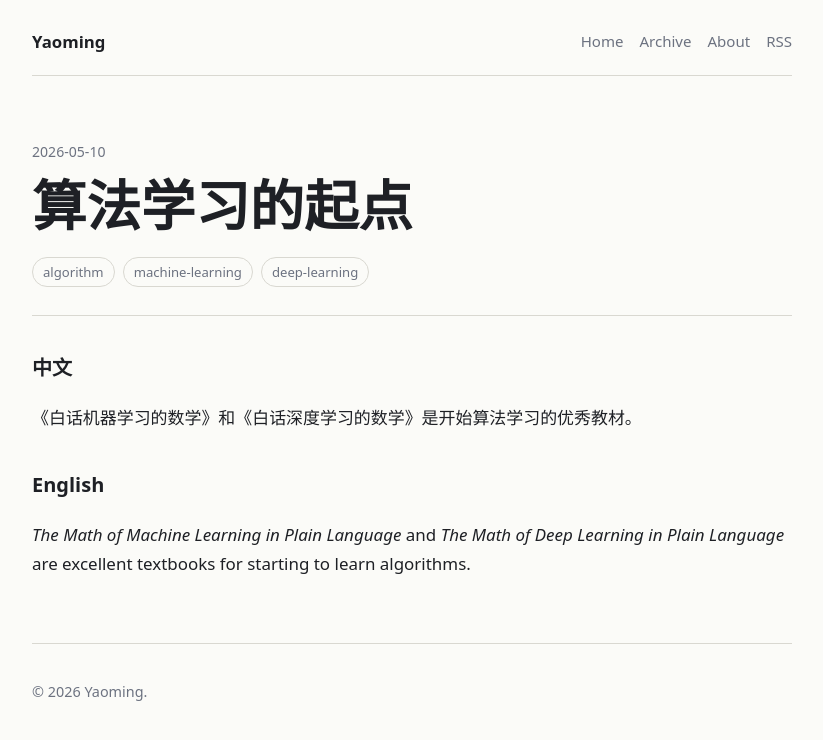
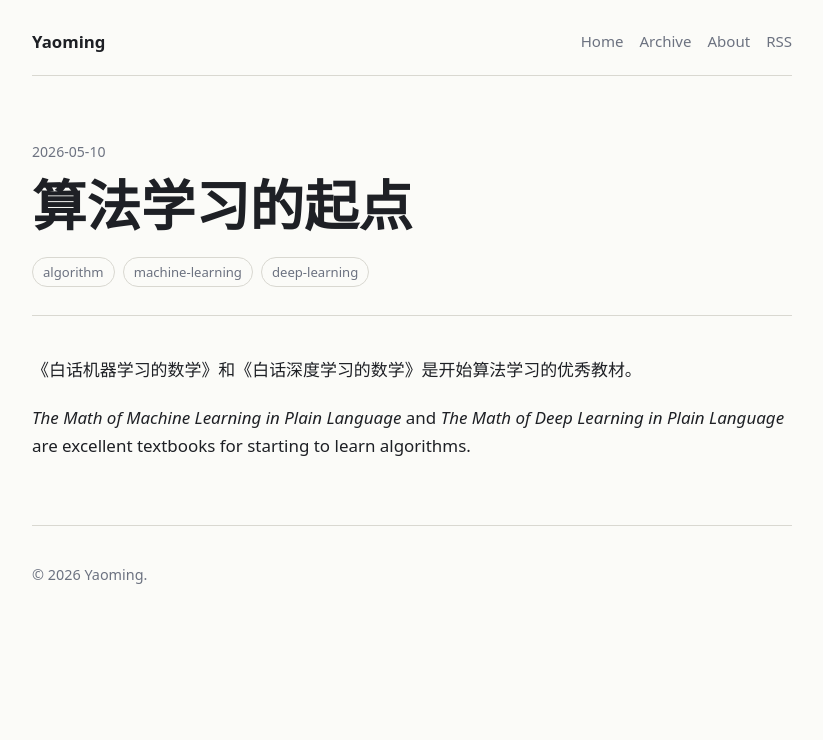
Before and after one commit to fewarxrw/fewarxrw.github.io, a Jekyll site: the page built from _posts/2026-05-10-starting-algorithm-learning.md, in a window 1280 px wide. Shown: the top 740 px of the page, without its empty margins (228-1051 px from the left). Built offline with Jekyll 4.4.1, drawn with Linux system fonts in a browser that asks for light colours.

Commit message:
Simplify first post content

```diff
--- a/_posts/2026-05-10-starting-algorithm-learning.md
+++ b/_posts/2026-05-10-starting-algorithm-learning.md
@@ -6,10 +6,6 @@ categories: [notes]
 tags: [algorithm, machine-learning, deep-learning]
 ---
 
-## 中文
-
 《白话机器学习的数学》和《白话深度学习的数学》是开始算法学习的优秀教材。
 
-## English
-
 *The Math of Machine Learning in Plain Language* and *The Math of Deep Learning in Plain Language* are excellent textbooks for starting to learn algorithms.
```
